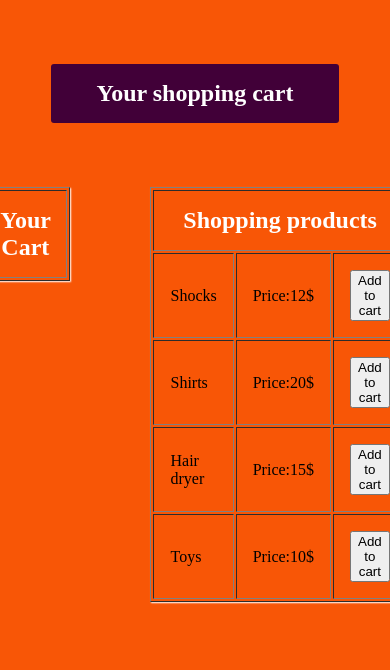
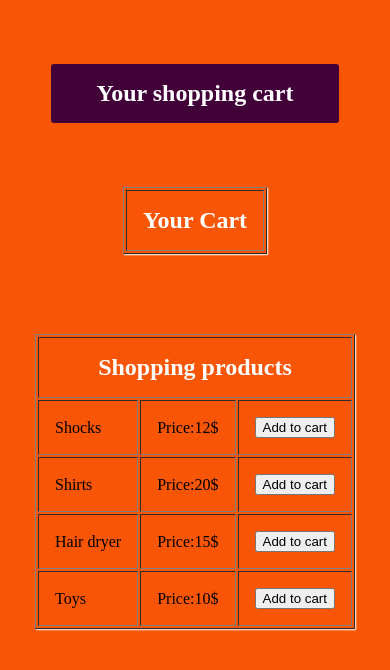
Before and after one commit to pronoyc11/shoppingCartApp, a plain HTML site: page index.html in a window 390 px wide. Drawn offline with Linux system fonts and the light colour scheme.

Commit message:
made responsible

```diff
--- a/index.html
+++ b/index.html
@@ -37,6 +37,12 @@
         display: flex;
         gap:5rem;
         justify-content: center;
+    }
+    @media screen and (max-width:992px) {
+        .cart-container{
+        flex-direction: column;
+        align-items: center;
+        }
     }
     </style>
 </head>
```
